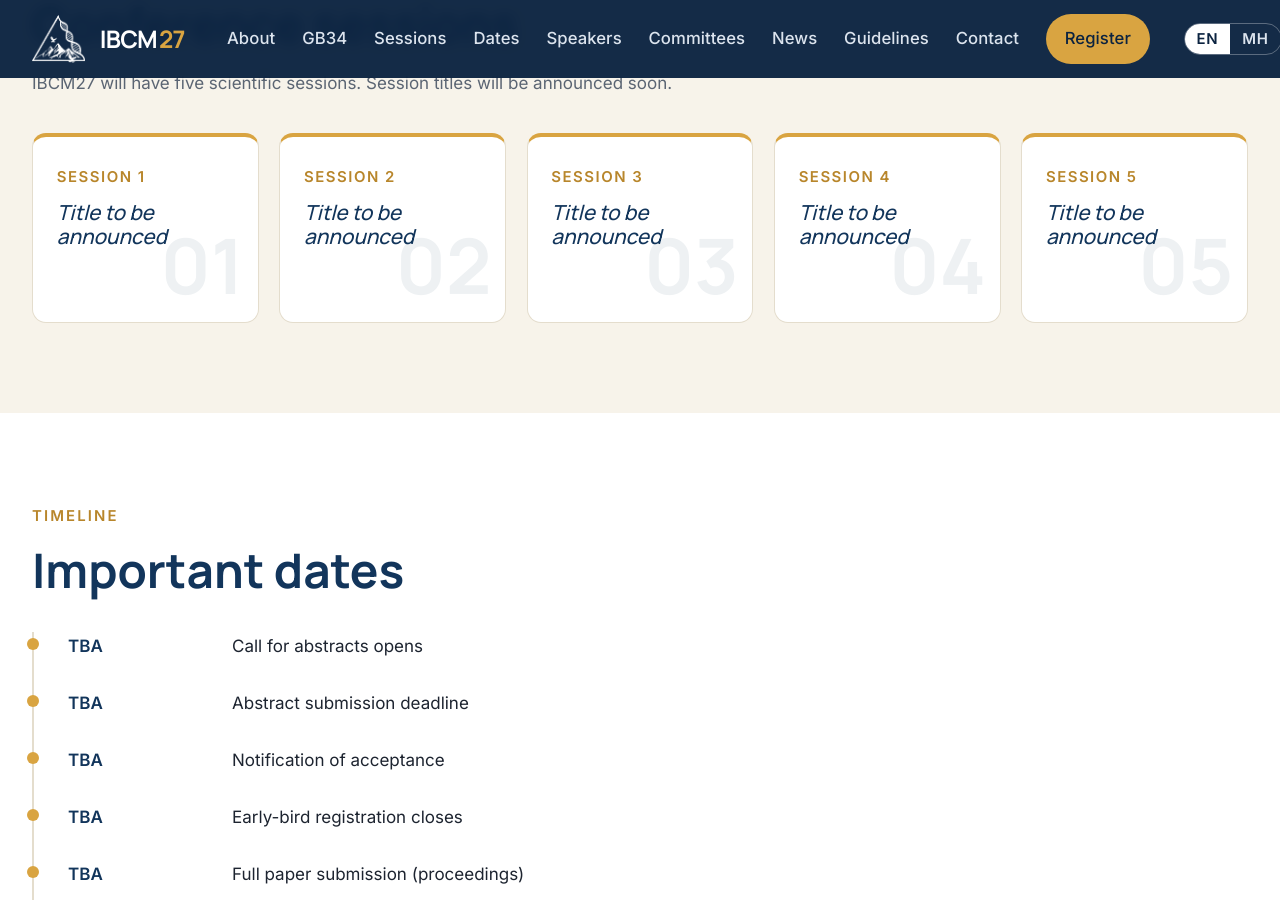
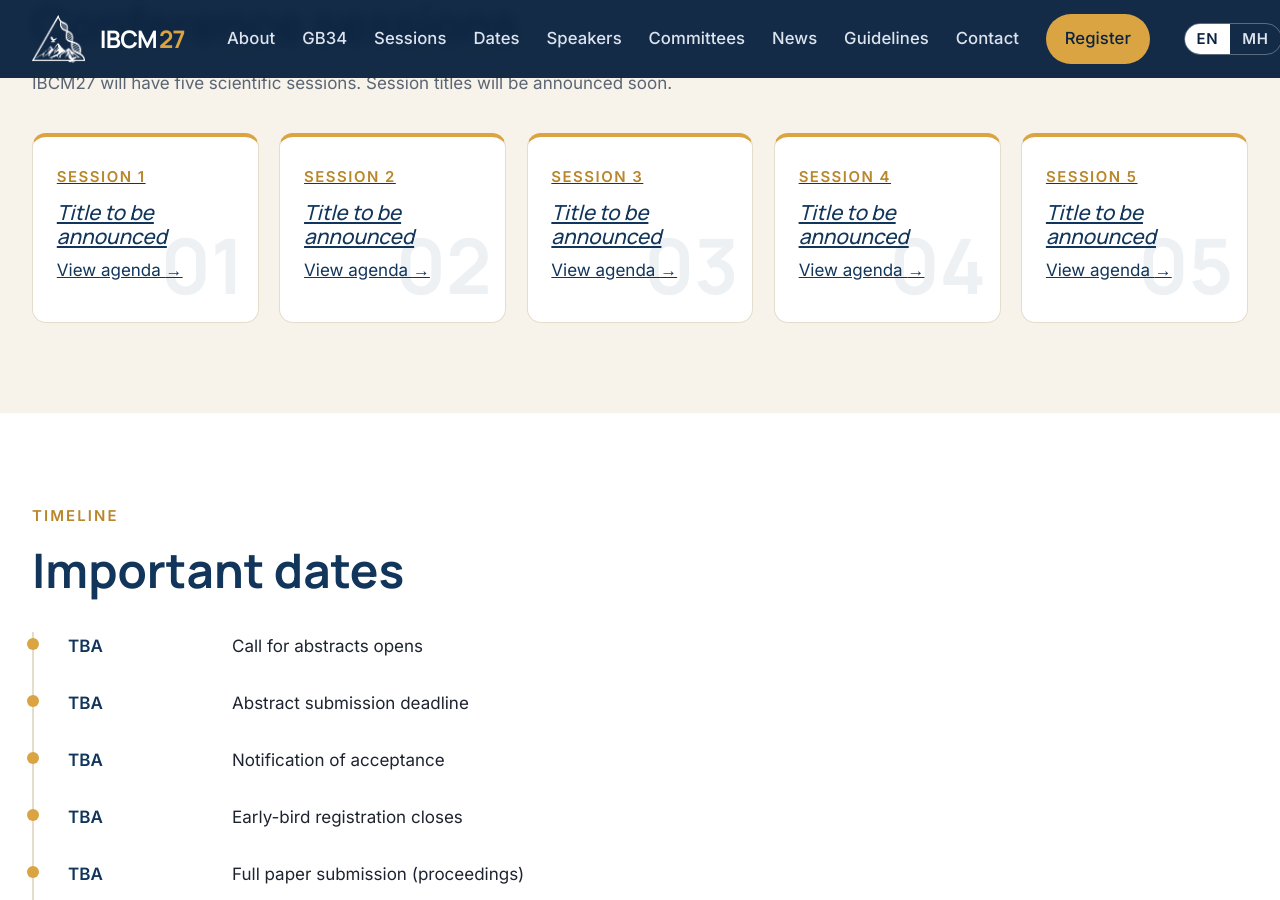
Before and after one commit to amyzolboo/IBCM27, a Jekyll site: the page built from index.md, in a window 1280 px wide and 900 px high, scrolled down 3113 px. Built offline with Jekyll 4.4.1, drawn with Linux system fonts in a browser that asks for light colours; part of the change alters nothing that is shown.

Commit message:
Make conference session cards link to agenda pages

```diff
--- a/_includes/blocks/05-sessions.html
+++ b/_includes/blocks/05-sessions.html
@@ -1,10 +1,7 @@
 {%- comment -%}
-  ==================================================================
   HOME PAGE SECTION: SESSIONS
-  ==================================================================
-  You do NOT need to edit this file. It only sets the layout.
-  To change the TEXT, edit:  _data/en/05-sessions.yml  and  _data/mn/05-sessions.yml
-  To hide or move this section, see _layouts/home.html
+  Session titles and descriptions are managed in _data/en/05-sessions.yml
+  and _data/mn/05-sessions.yml.
 {%- endcomment -%}
 {%- assign text = site.data[lang]["05-sessions"] -%}
 <section id="sessions" class="section section-tint">
@@ -14,12 +11,13 @@
     <p class="lead">{{ text.intro }}</p>
     <div class="sessions">
       {%- for s in text.list %}
-      <article class="session">
+      <a class="session session-link" href="{{ site.baseurl }}{% if lang == 'mn' %}/mn{% endif %}/sessions/session-{{ forloop.index }}/" aria-label="{{ s.label }}: {{ s.title }} — view agenda">
         <span class="session-no">{% if forloop.index < 10 %}0{% endif %}{{ forloop.index }}</span>
         <p class="session-label">{{ s.label }}</p>
         <h3>{{ s.title }}</h3>
         {% if s.description and s.description != "" %}<p class="session-desc">{{ s.description }}</p>{% endif %}
-      </article>
+        <span class="session-cta">{% if lang == 'mn' %}Хөтөлбөр үзэх <span aria-hidden="true">→</span>{% else %}View agenda <span aria-hidden="true">→</span>{% endif %}</span>
+      </a>
       {%- endfor %}
     </div>
   </div>
```
